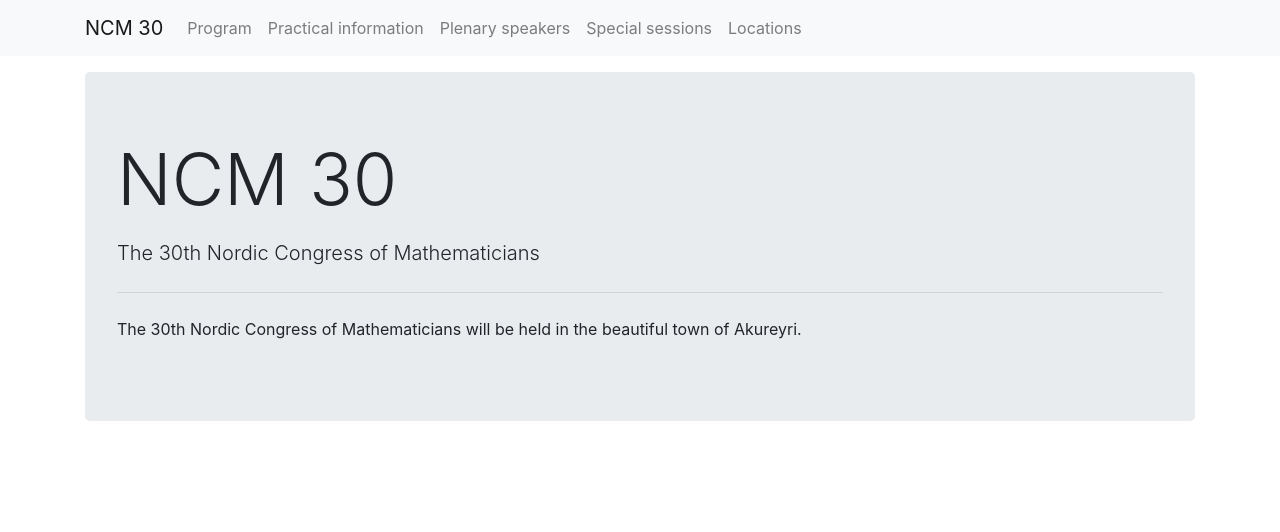
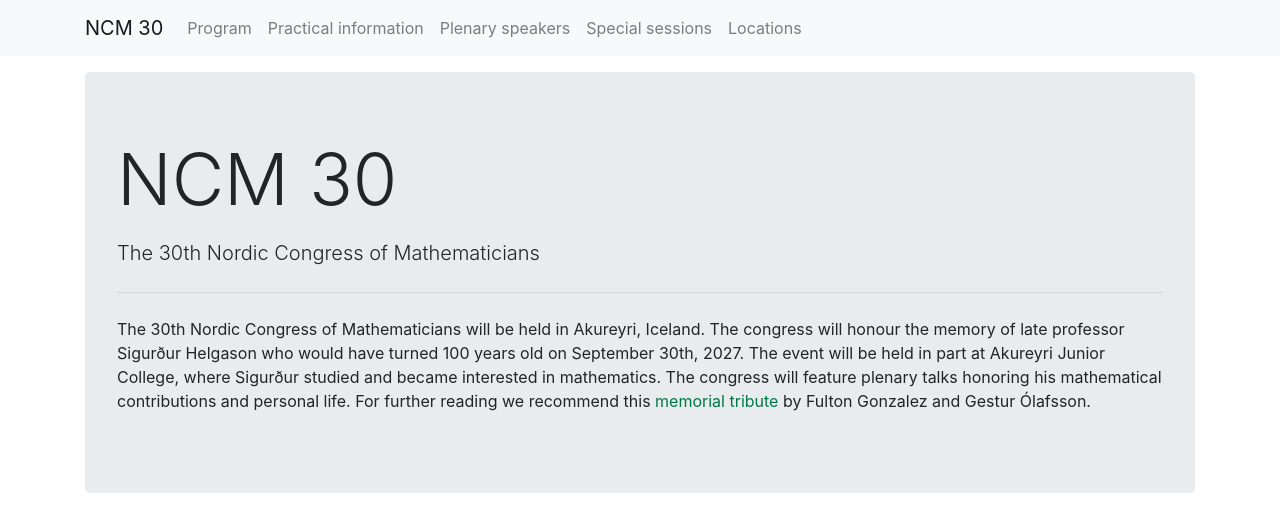
Before and after one commit to IslenskaStaerdfraedafelagid/ncm30-website, a Jekyll site: the page built from index.md, in a window 1280 px wide. Shown: the top 532 px of the page. Built offline with Jekyll 4.4.1, drawn with Linux system fonts in a browser that asks for light colours.

Commit message:
Update index.md

```diff
--- a/index.md
+++ b/index.md
@@ -1,4 +1,4 @@
 ---
 layout: home
 ---
-The 30th Nordic Congress of Mathematicians will be held in the beautiful town of Akureyri.
+The 30th Nordic Congress of Mathematicians will be held in Akureyri, Iceland. The congress will honour the memory of late professor Sigurður Helgason who would have turned 100 years old on September 30th, 2027.  The event will be held in part at Akureyri Junior College, where Sigurður studied and became interested in mathematics. The congress will feature plenary talks honoring his mathematical contributions and personal life. For further reading we recommend this <a href="https://www.ams.org/notices/202410/rnoti-p1349.pdf"> memorial tribute </a> by Fulton Gonzalez and Gestur Ólafsson.
```
